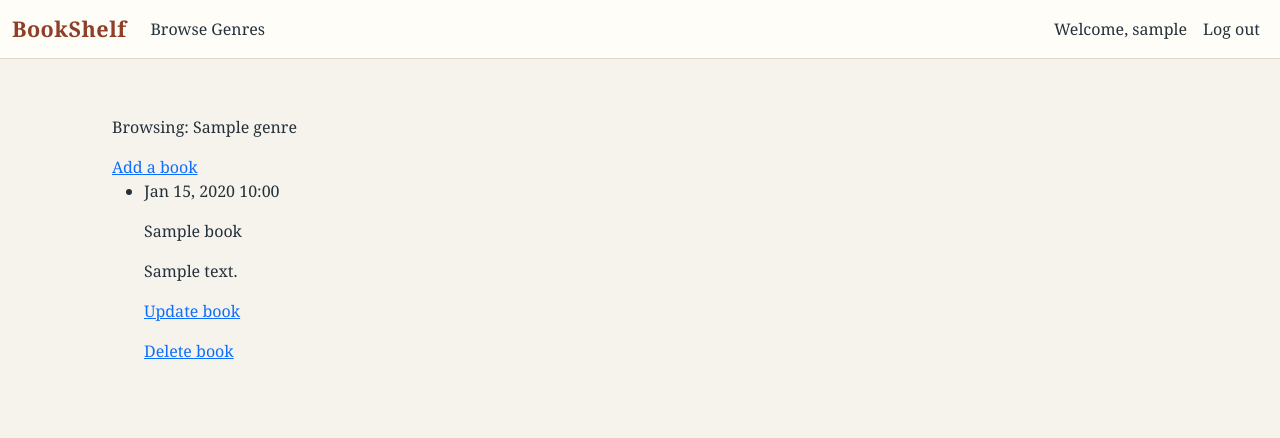
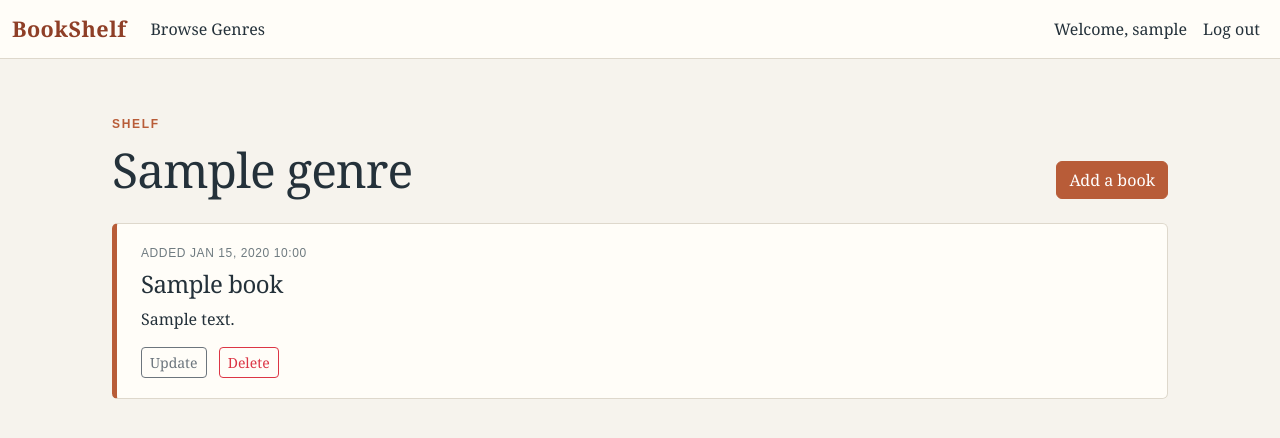
Before and after one commit to kalonjic34/book-shelf, a Django app: page /genres/1 in a window 1280 px wide. Shown: the top 438 px of the page. Run offline with Django 5.2, Linux system fonts and the light colour scheme; a user stored in the database is signed in; tables that the repository leaves empty hold one stand-in row (values such as "Sample post"); some libraries are stand-ins or nearby versions.

Commit message:
refactor genre template

```diff
--- a/book_library/templates/book_library/genre.html
+++ b/book_library/templates/book_library/genre.html
@@ -1,20 +1,25 @@
 {% extends "book_library/base.html" %}
 
 {% block content %}
-    <p>Browsing: {{genre.name}}</p>
-    <a href="{% url "book_library:new_book" genre.id%}">Add a book</a>
+    <div class="d-flex flex-wrap justify-content-between align-items-end gap-3 mb-4">
+        <div>
+            <p class="eyebrow mb-2">Shelf</p>
+            <h1 class="display-5 mb-0">{{ genre.name }}</h1>
+        </div>
+        <a class="btn btn-primary" href="{% url "book_library:new_book" genre.id%}">Add a book</a>
+    </div>
 
-    <ul>
+    <div>
     {% for book in books %}
-        <li>
-            <p>{{ book.date_added|date:"M d, Y H:i" }}</p>
-            {{ book.title }}
-                <p>{{ book.description |linebreaks}}</p>
-                <a href="{% url "book_library:edit_book" book.id %}"><p>Update book</p></a>
-                <a href="{% url "book_library:delete_book" book.id %}"><p>Delete book</p></a>
-        </li>
+        <article class="book-card">
+            <p class="book-date mb-2">Added {{ book.date_added|date:"M d, Y H:i" }}</p>
+            <h2 class="h4">{{ book.title }}</h2>
+            <div class="mb-3">{{ book.description|linebreaks }}</div>
+            <a class="btn btn-sm btn-outline-secondary me-2" href="{% url "book_library:edit_book" book.id %}">Update</a>
+            <a class="btn btn-sm btn-outline-danger" href="{% url "book_library:delete_book" book.id %}">Delete</a>
+        </article>
         {%empty%}
-        <p>This genre has no books yet.</p>
+        <div class="form-panel text-secondary">This genre has no books yet.</div>
     {% endfor %}
-    </ul>
+    </div>
 {% endblock content %}
```
